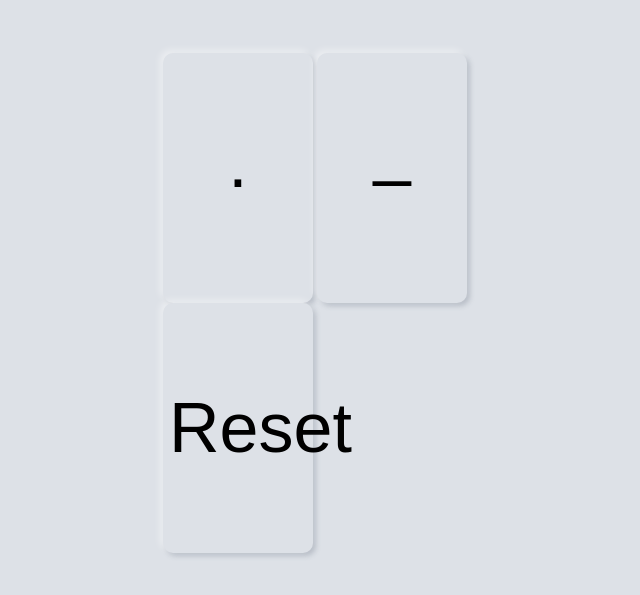
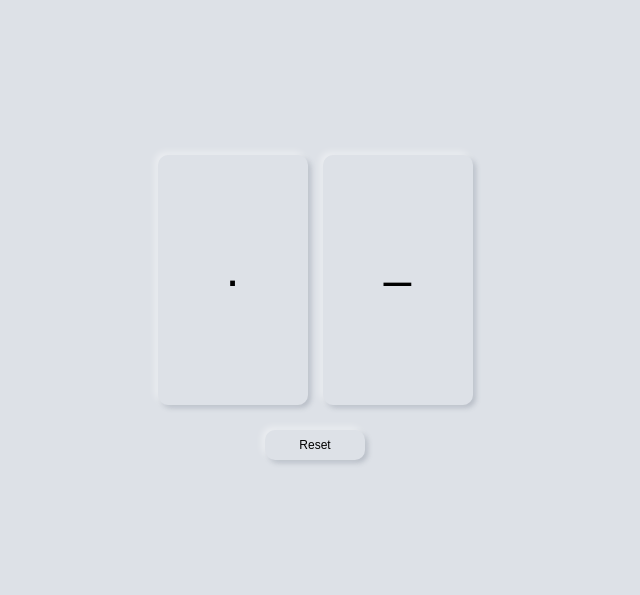
Before and after one commit to minho-yu110817/Morse-code, a plain HTML site: page index.html in a window 1280 px wide. Shown: the part 105-700 px from the top of the page, without its empty margins (325-965 px from the left). Drawn offline with Linux system fonts and the light colour scheme.

Commit message:
Update styles.css

```diff
--- a/styles.css
+++ b/styles.css
@@ -1,22 +1,51 @@
 body {
+  overflow: hidden;
+  margin: 0;
+  padding: 0;
   height: 100vh;
+  background: #dde1e7;
   display: flex;
   justify-content: center;
   align-items: center;
+}
+
+.container {
+  display: flex;
+  flex-direction: column;
+  align-items: center;
+  gap: 25px;
+  padding: 10px;
+}
+
+#morse {
+  font-size: 30px;
+  font-weight: bold;
+}
+
+.button-group {
+  display: flex;
   gap: 15px;
-  background: #dde1e7;
+  flex-wrap: wrap;
+  justify-content: center;
+}
+
+#resetbtn {
+  width: 100px;
+  height: 30px;
+  font-size: 12px;
 }
 
 button {
   width: 150px;
   height: 250px;
+  font-size: 50px;
   border: none;
   border-radius: 10px;
-  font-size: 70px;
   background: #dde1e7;
-  box-shadow: -3px -3px 7px #ffffff73, 3px 3px 5px rgba(94, 104, 121, .288);
+  box-shadow: -3px -3px 7px #ffffff73, 3px 3px 5px rgba(94, 104, 121, 0.288);
+  transition: 0.2s;
 }
 
 button:active {
-  box-shadow: inset -3px -3px 7px #ffffff73, inset 3px 3px 5px rgba(94, 104, 121, .288);
+  box-shadow: inset -3px -3px 7px #ffffff73, inset 3px 3px 5px rgba(94, 104, 121, 0.288);
 }
```
